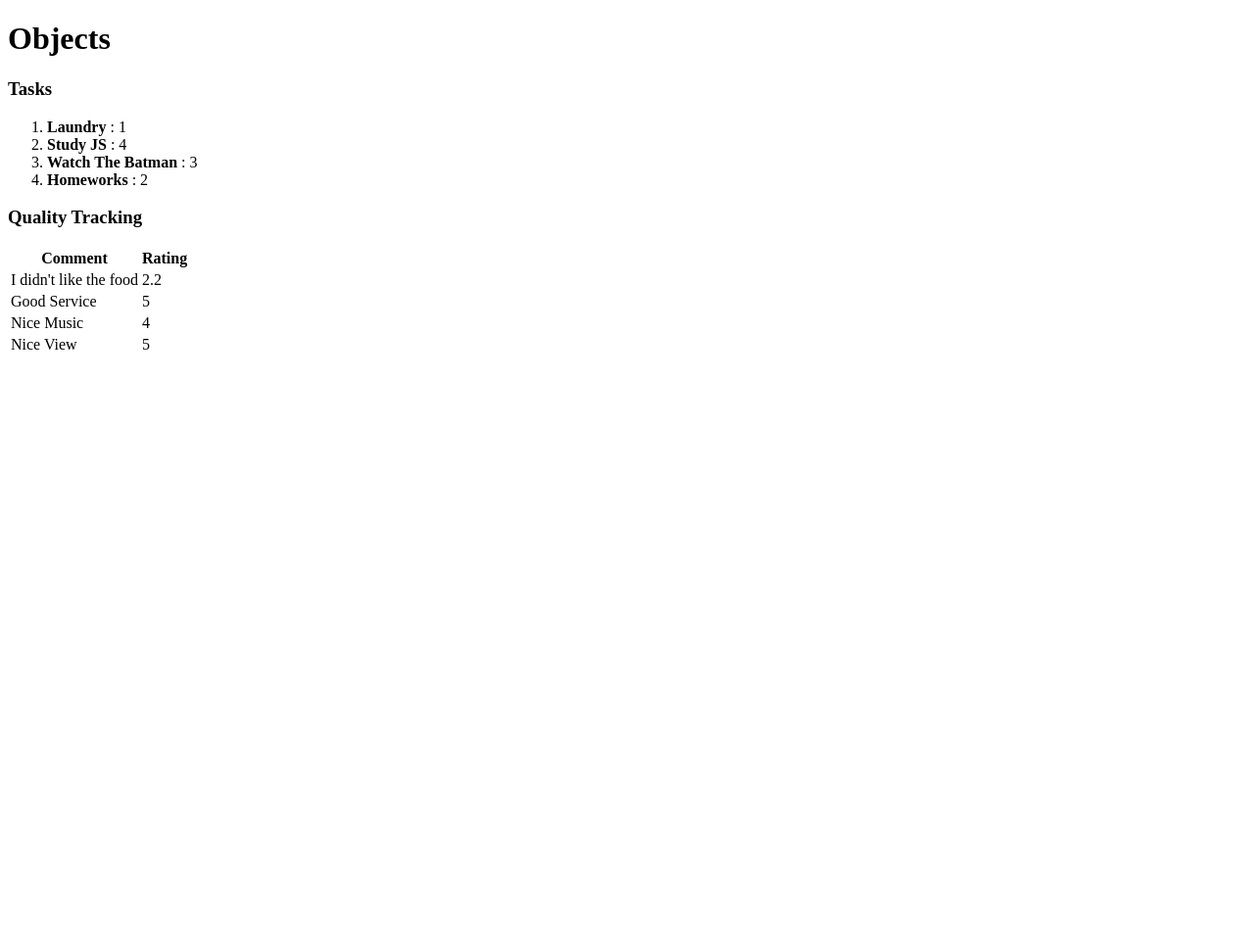
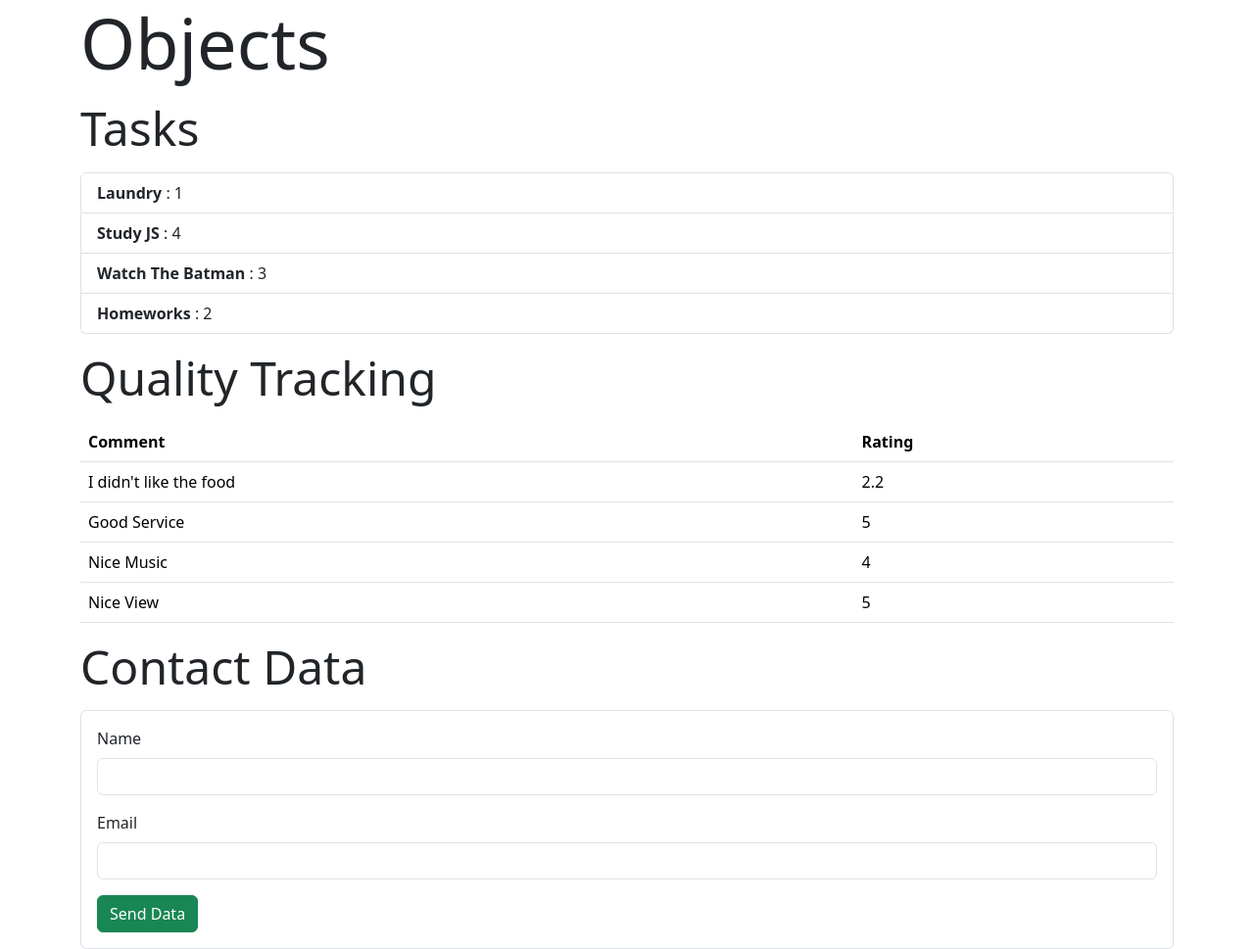
Before and after one commit to frlopez88/pathway2-dom-js-objects, a plain HTML site: page index.html in a window 1280 px wide. Shown: the whole page at 98% size. Before the commit the page ends 800 px from the top, so only its background shows below. Drawn offline with nearby package versions, Linux system fonts and the light colour scheme.

Commit message:
Second Commit

```diff
--- a/app.js
+++ b/app.js
@@ -11,35 +11,16 @@ console.log(car.year);
 // bracket notation
 console.log(car["year"]);
 
-let person1 = {
-    name: "Fernando",
-    email: "fernando.lopez@codex.academy",
-    present: true
-};
-console.log("Person 1");
-console.log(person1);
-let person2 = {
-    name: "Messi",
-    email: "messi@codex.academy",
-    present: false
-};
-console.log("Person 2");
-console.log(person2);
-
 let people = [
     {
         name: "Fernando",
-        email: "fernando.lopez@codex.academy",
-        present: true
+        email: "fernando.lopez@codex.academy"
     },
     {
         name: "Messi",
-        email: "messi@codex.academy",
-        present: false
+        email: "messi@codex.academy"
     }
 ];
-
-console.log(people);
 
 
 let taskDataBase = [{
@@ -67,7 +48,7 @@ let taskList = document.getElementById("taskList");
 
 for (let i = 0; i < taskDataBase.length; i++) {
     // modifying the content of the html element
-    taskList.innerHTML += `<li>
+    taskList.innerHTML += `<li class="list-group-item">
     <strong>${taskDataBase[i].taskNames}</strong> : ${taskDataBase[i].taskDurations}
     </li>`
 }
@@ -107,3 +88,21 @@ for (let i = 0; i < dataQualityTracking.length; i++) {
 }
 
 qualityTracking.innerHTML = tablaData;
+
+
+
+function addContact(){
+
+    event.preventDefault();
+
+    let contactName = document.getElementById("contactName");
+    let contactEmail = document.getElementById("contactEmail");
+
+    people.push( {
+        name : contactName.value,
+        email : contactEmail.value
+    } );
+
+    console.table(people);
+
+}
--- a/index.html
+++ b/index.html
@@ -5,19 +5,22 @@
     <meta charset="UTF-8">
     <meta name="viewport" content="width=device-width, initial-scale=1.0">
     <title>Objects</title>
+    <link href="https://cdn.jsdelivr.net/npm/bootstrap@5.3.8/dist/css/bootstrap.min.css" rel="stylesheet"
+        integrity="sha384-sRIl4kxILFvY47J16cr9ZwB07vP4J8+LH7qKQnuqkuIAvNWLzeN8tE5YBujZqJLB" crossorigin="anonymous">
 </head>
 
 <body>
-    <h1>Objects</h1>
+    <main class="container">
+        <h1 class="display-2 mb-3">Objects</h1>
 
-    <h3>Tasks</h3>
-    <ol id="taskList">
+        <h3 class="display-5 mb-3">Tasks</h3>
+        <ol id="taskList" class="list-group mb-3">
 
         </ol>
 
-    <h3>Quality Tracking</h3>
+        <h3 class="display-5 mb-3">Quality Tracking</h3>
 
-    <table>
+        <table class="table table-stripped mb-3">
             <thead>
                 <tr>
                     <th>Comment</th>
@@ -29,6 +32,23 @@
             </tbody>
         </table>
 
+        <h3 class="display-5 mb-3">Contact Data</h3>
+        <form class="border p-3 rounded">
+            <div class="mb-3">
+                <label for="contactName" class="form-label">Name</label>
+                <input id="contactName" type="text" class="form-control">
+            </div>
+
+            <div class="mb-3">
+                <label for="contactEmail" class="form-label">Email</label>
+                <input id="contactEmail" type="email" class="form-control">
+            </div>
+
+            <button onclick="addContact()" class="btn btn-success">Send Data</button>
+        </form>
+
+    </main>
+
     <script src="app.js"></script>
 
 </body>
```
Lines whose indentation alone changed are shown as unchanged.
